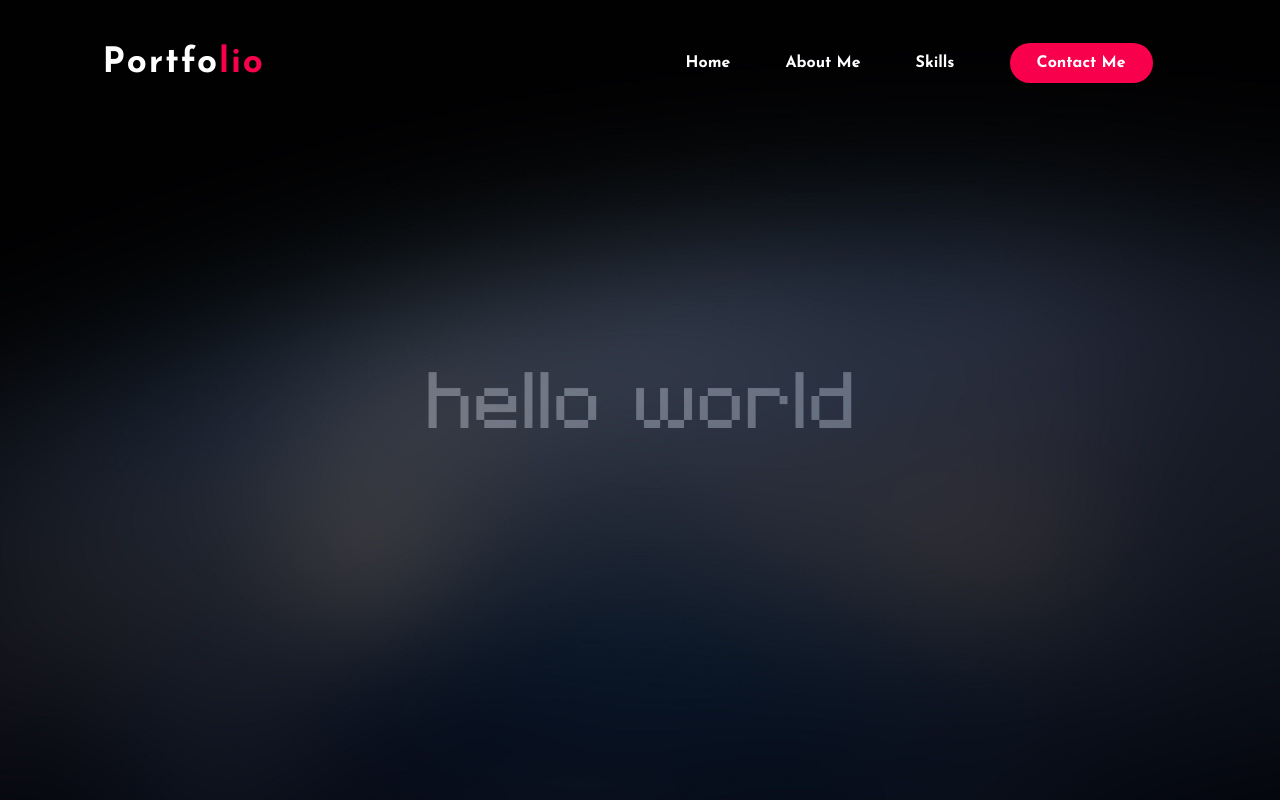
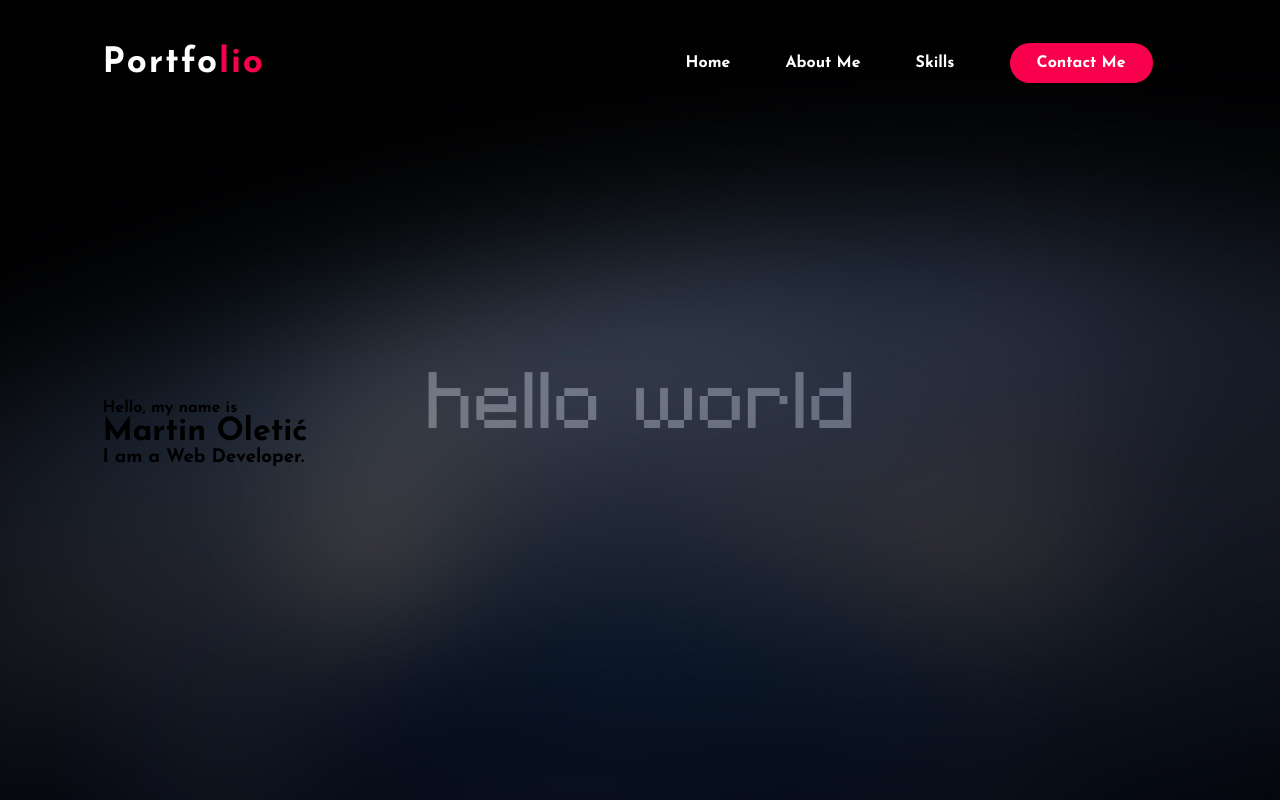
Before and after one commit to oleticm/My_portfolio, a plain HTML site: page index.html in a window 1280 px wide. Drawn offline with Linux system fonts and the light colour scheme.

Commit message:
10.3.2023 commit 9:31 done with hero section

```diff
--- a/index.html
+++ b/index.html
@@ -30,6 +30,17 @@
                 <li><a href="#" class="btn">Contact Me</a></li>
             </ul>
         </nav>
+
+        <div class="content">
+            <h4>Hello, my name is</h4>
+            <h1>Martin Oletić</h1>
+            <h3>I am a Web Developer.</h3>
+
+            <div class="newsletter">
+
+            </div>
+
+        </div>
     </div>
 </body>
 
--- a/style.css
+++ b/style.css
@@ -60,3 +60,9 @@ nav ul li a {
 .btn:hover {
   transform: scale(1.2) !important;
 }
+.content {
+  position: absolute;
+  top: 50%;
+  left: 8%;
+  transform: transla;
+}
```
